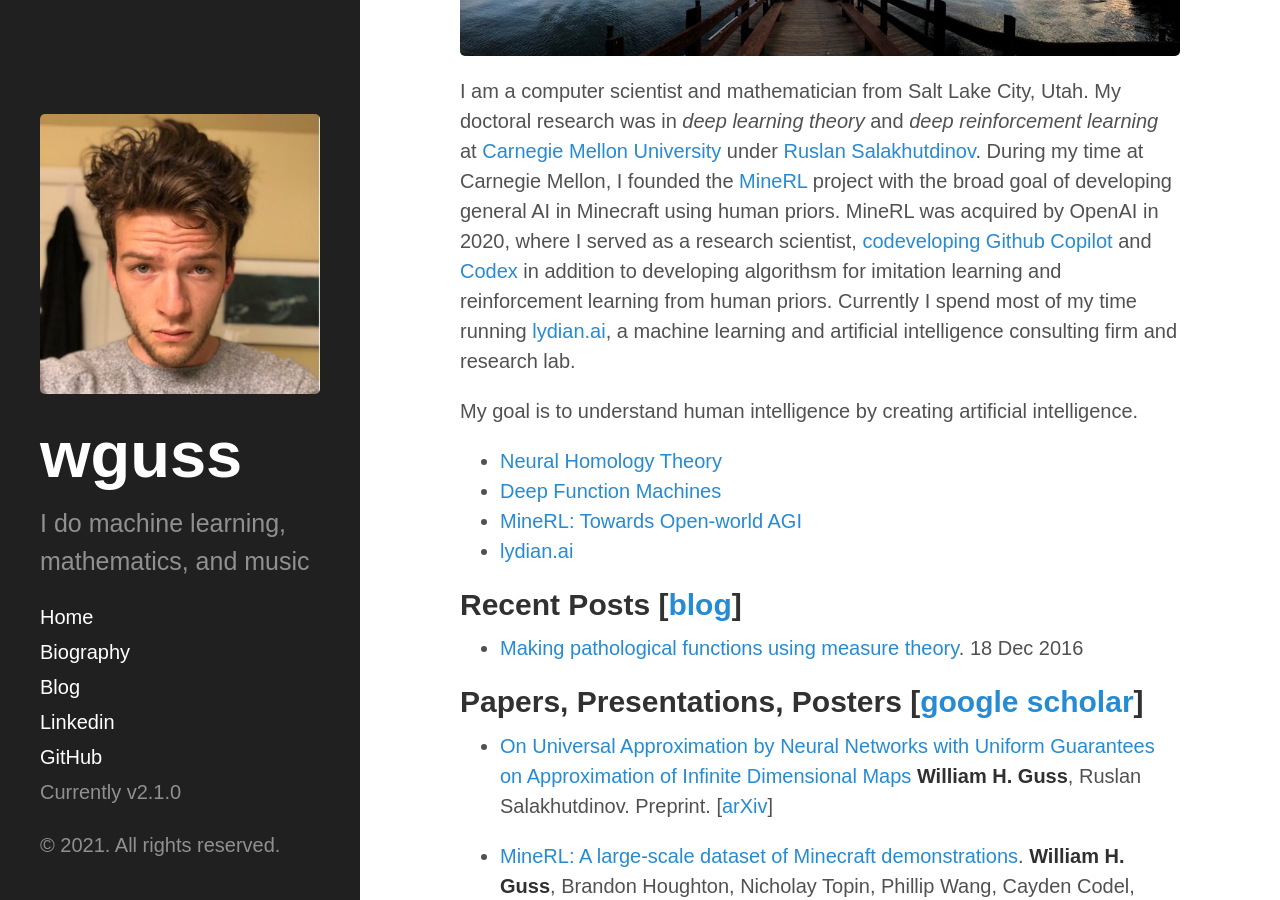
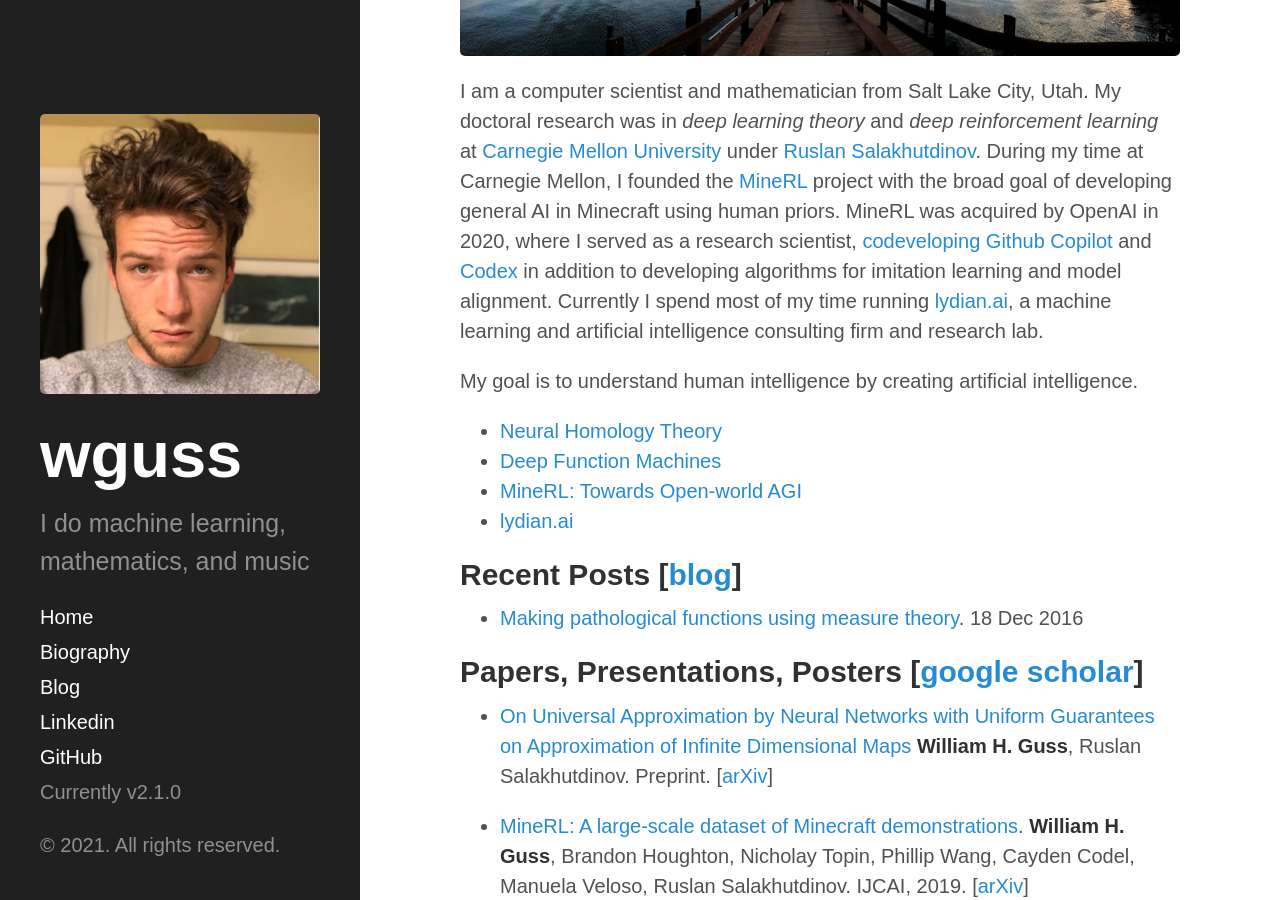
Before and after one commit to MadcowD/web, a Jekyll site: the page built from index.md, in a window 1280 px wide and 900 px high, scrolled down 340 px. Built offline with Jekyll 4.4.1, drawn with Linux system fonts in a browser that asks for light colours; some web fonts are replaced; our own code applies the rules of GitHub Pages for plain Markdown files.

Commit message:
Update index.md

```diff
--- a/index.md
+++ b/index.md
@@ -7,7 +7,7 @@
 # William H. Guss
 
 <img src="/public/home_banner.jpg" width="100%" />
-I am a computer scientist and mathematician from Salt Lake City, Utah. My doctoral research was in *deep learning theory* and *deep reinforcement learning* at [Carnegie Mellon University](http://ml.cmu.edu) under [Ruslan Salakhutdinov](http://www.cs.cmu.edu/~rsalakhu/). During my time at Carnegie Mellon, I founded the [MineRL](http://minerl.io) project with the broad goal of developing general AI in Minecraft using human priors. MineRL was acquired by OpenAI in 2020, where I served as a research scientist, [codeveloping](https://scholar.google.com/citations?view_op=view_citation&hl=en&user=5bB_sFcAAAAJ&citation_for_view=5bB_sFcAAAAJ:ULOm3_A8WrAC) [Github Copilot](https://copilot.github.com/) and [Codex](https://openai.com/blog/openai-codex/) in addition to developing algorithsm for imitation learning and reinforcement learning from human priors. Currently I spend most of my time running [lydian.ai](http://lydian.ai), a machine learning and artificial intelligence consulting firm and research lab.
+I am a computer scientist and mathematician from Salt Lake City, Utah. My doctoral research was in *deep learning theory* and *deep reinforcement learning* at [Carnegie Mellon University](http://ml.cmu.edu) under [Ruslan Salakhutdinov](http://www.cs.cmu.edu/~rsalakhu/). During my time at Carnegie Mellon, I founded the [MineRL](http://minerl.io) project with the broad goal of developing general AI in Minecraft using human priors. MineRL was acquired by OpenAI in 2020, where I served as a research scientist, [codeveloping](https://scholar.google.com/citations?view_op=view_citation&hl=en&user=5bB_sFcAAAAJ&citation_for_view=5bB_sFcAAAAJ:ULOm3_A8WrAC) [Github Copilot](https://copilot.github.com/) and [Codex](https://openai.com/blog/openai-codex/) in addition to developing algorithms for imitation learning and model alignment. Currently I spend most of my time running [lydian.ai](http://lydian.ai), a machine learning and artificial intelligence consulting firm and research lab.
 
 My goal is to understand human intelligence by creating artificial intelligence.
 
```
